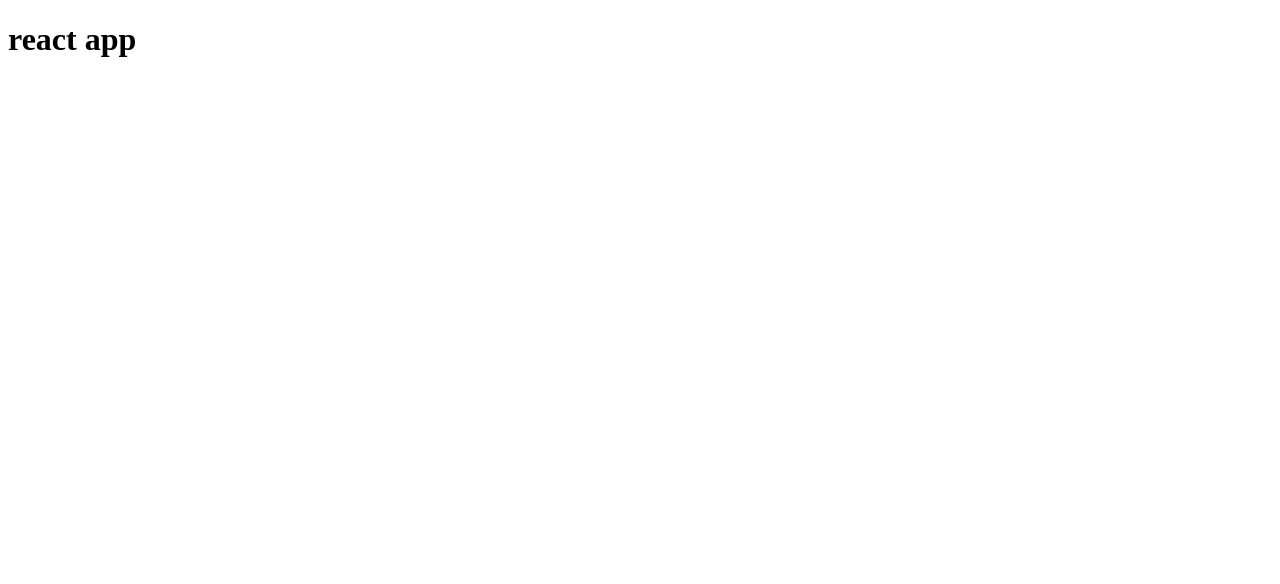
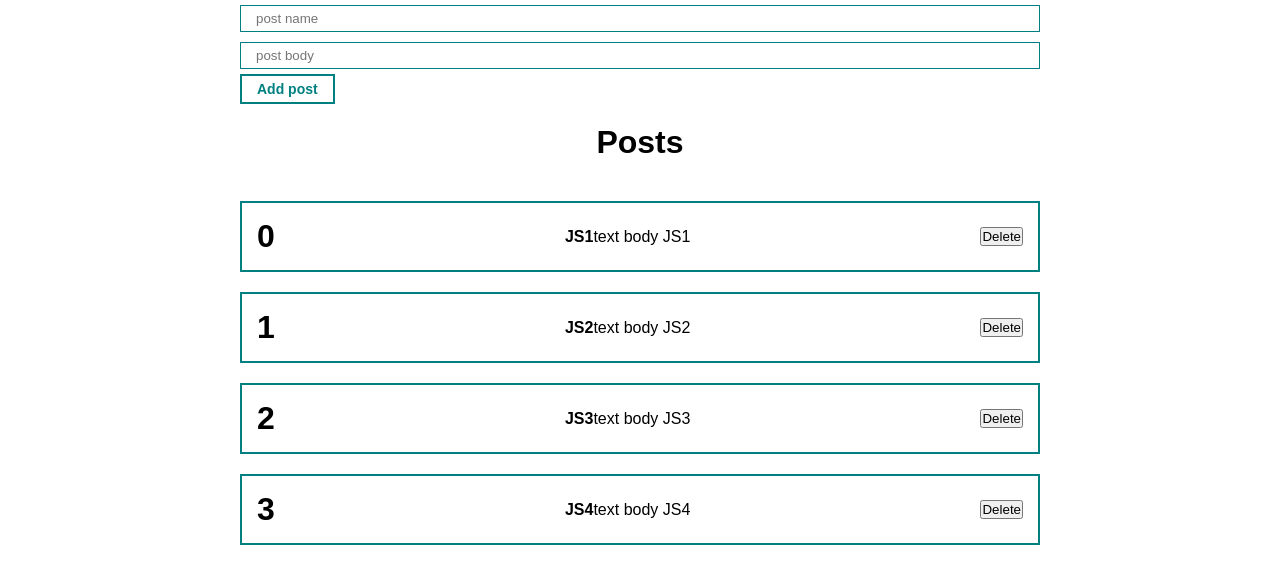
Before and after one commit to dimapanasiuk/hooks-app, a React (Create React App) app: page / in a window 1280 px wide. Shown: the top 584 px of the page. Built offline with nearby package versions, Linux system fonts and the light colour scheme.

Commit message:
add new components

```diff
--- a/package.json
+++ b/package.json
@@ -10,9 +10,11 @@
     "eslint-plugin-import": "^2.24.1",
     "eslint-plugin-jsx-a11y": "^6.4.1",
     "husky": "^7.0.1",
+    "lodash": "^4.17.21",
     "react": "^17.0.2",
     "react-dom": "^17.0.2",
     "react-scripts": "4.0.3",
+    "uuid": "^8.3.2",
     "web-vitals": "^1.0.1"
   },
   "scripts": {
--- a/src/App.js
+++ b/src/App.js
@@ -1,7 +1,40 @@
-import React from 'react';
+import React, { useState, useRef } from 'react';
+import PostList from './Components/PostlList';
+import Button from './Components/UI/button/Button';
+import Input from './Components/UI/input/Input';
+import './styles/App.css';
 
-const App = () => (
-  <h1>react app</h1>
-);
+const App = () => {
+  const bodyInputRef = useRef();
+
+  const [posts, setPosts] = useState([
+    { id: 1, title: 'JS1', body: 'text body JS1' },
+    { id: 2, title: 'JS2', body: 'text body JS2' },
+    { id: 3, title: 'JS3', body: 'text body JS3' },
+    { id: 4, title: 'JS4', body: 'text body JS4' },
+  ]);
+
+  const [post, setPost] = useState({ title: '', body: '' });
+
+  const addNewPost = (e) => {
+    e.preventDefault();
+
+    setPosts([...posts, { ...post, id: Date.now() }]);
+    setPost({ title: '', body: '' });
+  };
+
+  return (
+    <div className="App">
+      <form>
+        {/* управляемый компонент */}
+        <Input type="text" placeholder="post name" value={post.title} onChange={(e) => setPost({ ...post, title: e.target.value })} />
+        {/* неуправляемый, неконтролируемый компонент */}
+        <Input type="text" ref={bodyInputRef} placeholder="post body" value={post.body} onChange={(e) => setPost({ ...post, body: e.target.value })} />
+        <Button onClick={addNewPost}>Add post</Button>
+      </form>
+      <PostList posts={posts} title="Posts" />
+    </div>
+  );
+};
 
 export default App;
--- /dev/null
+++ b/src/Components/PostItem.js
@@ -0,0 +1,17 @@
+import React from 'react';
+import { get } from 'lodash';
+
+const PostItem = ({ post, number }) => (
+  <div className="post">
+    <h1>{number}</h1>
+    <div>
+      <strong>{get(post, 'title')}</strong>
+      {get(post, 'body')}
+    </div>
+    <div className="post_btns">
+      <button type="button">Delete</button>
+    </div>
+  </div>
+);
+
+export default PostItem;
--- /dev/null
+++ b/src/Components/PostlList.js
@@ -0,0 +1,14 @@
+import React from 'react';
+import { v4 as uuidv4 } from 'uuid';
+import PostItem from './PostItem';
+
+const PostList = ({ posts, title }) => (
+  <>
+    <h1 className="post-label">{title}</h1>
+    { posts.map(
+      (post, num) => <PostItem key={uuidv4()} post={post} number={num} />,
+    )}
+  </>
+);
+
+export default PostList;
--- /dev/null
+++ b/src/Components/UI/button/Button.js
@@ -0,0 +1,10 @@
+import React from 'react';
+import './Button.modules.css';
+
+const Button = ({ children, ...props }) => (
+  <button {...props} type="button" className="myBtn">
+    {children}
+  </button>
+);
+
+export default Button;
--- /dev/null
+++ b/src/Components/UI/button/Button.modules.css
@@ -0,0 +1,9 @@
+.myBtn {
+  padding: 5px 15px;
+  color: teal;
+  font-size: 14px;
+  background-color: transparent;
+  border: 2px solid teal;
+  cursor: pointer;
+  font-weight: 800;
+}
--- /dev/null
+++ b/src/Components/UI/input/Input.js
@@ -0,0 +1,6 @@
+import React from 'react';
+import './Input.modules.css';
+
+const Input = React.forwardRef((props, ref) => <input ref={ref} {...props} className="myInput" />);
+
+export default Input;
--- /dev/null
+++ b/src/Components/UI/input/Input.modules.css
@@ -0,0 +1,6 @@
+.myInput {
+  width: 100%;
+  padding: 5px 15px;
+  margin: 5px 0;
+  border: 1px solid teal;
+}
--- /dev/null
+++ b/src/styles/App.css
@@ -0,0 +1,31 @@
+* {
+  margin: 0;
+  padding: 0;
+  box-sizing: border-box;
+  font-family: Arial, Helvetica, sans-serif;
+}
+
+#root {
+  display: flex;
+  justify-content: center;
+}
+
+.App {
+  width: 800px;
+}
+
+.post {
+  display: flex;
+  padding: 15px;
+  border: 2px solid teal;
+  justify-content: space-between;
+  align-items: center;
+  margin: 20px 0;
+}
+
+.post-label {
+  display: flex;
+  align-items: center;
+  justify-content: center;
+  padding: 20px 0;
+}
```
Also changed, not shown: 2 other files (tests, documents, lock files or other folders).
